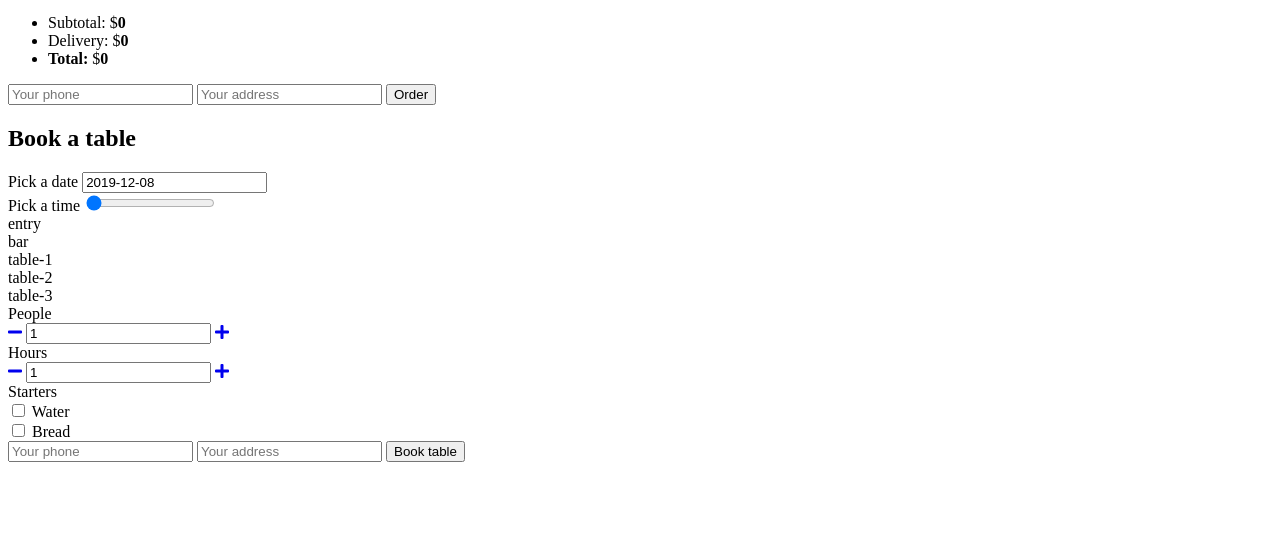
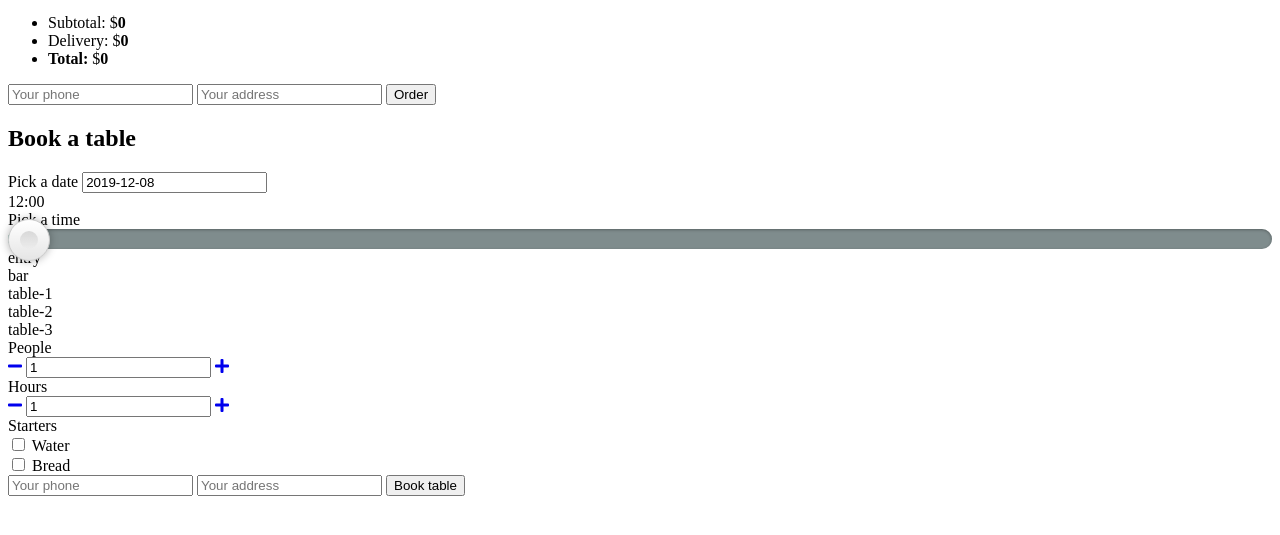
Before and after one commit to JaroslawSzewczyk/project-pizzeria, a website with bundled scripts: page src/index.html in a window 1280 px wide. Shown: the part 165-700 px from the top of the page. Built offline with nearby package versions, Linux system fonts and the light colour scheme; files whose address does not match are found by name.

Commit message:
fix issue with range-slider, add HourPicker class

```diff
--- a/src/index.html
+++ b/src/index.html
@@ -10,7 +10,7 @@
     rel="stylesheet">
   <link href="https://use.fontawesome.com/releases/v5.7.2/css/all.css" rel="stylesheet">
   <link rel="stylesheet" href="https://cdn.jsdelivr.net/npm/flatpickr/dist/flatpickr.min.css">
-  <link rel="stylesheet" href="/src/vendor/range-slider.min.css">
+  <link rel="stylesheet" href="vendor/range-slider.min.css">
   <link rel="stylesheet" href="css/style.css">
 </head>
 
@@ -250,7 +250,7 @@
 
   <script src="https://cdnjs.cloudflare.com/ajax/libs/handlebars.js/4.1.0/handlebars.min.js"></script>
   <script src="https://cdn.jsdelivr.net/npm/flatpickr"></script>
-  <script src="/src/vendor/range-slider.min.js"></script>
+  <script src="/vendor/range-slider.min.js"></script>
   <script src="js/app.js" type="module"></script>
 </body>
 
--- a/src/js/components/DatePicker.js
+++ b/src/js/components/DatePicker.js
@@ -33,7 +33,7 @@ class DatePicker extends BaseWidget {
       'disable': [
         function (date) {
           // return true to disable
-          return (date.getDay() === 1);
+          return (date.getDay() === 1); // changing day when restaurant is close
         }
       ],
       'locale': {
--- a/src/js/components/HourPicker.js
+++ b/src/js/components/HourPicker.js
@@ -12,14 +12,42 @@ class HourPicker extends BaseWidget {
     const thisWidget = this;
 
     thisWidget.dom.input = wrapper.querySelector(select.widgets.hourPicker.input);
+    console.log(' thisWidget.dom.input', thisWidget.dom.input);
     thisWidget.dom.output = wrapper.querySelector(select.widgets.hourPicker.output);
 
+    thisWidget.initPlugin();
+
+    thisWidget.value = thisWidget.dom.input.value;
+
+  }
+
+  initPlugin() {
+
+    const thisWidget = this;
+
+    // eslint-disable-next-line no-undef
+    rangeSlider.create(thisWidget.dom.input);
+
+    thisWidget.dom.input.addEventListener('input', function () {
+
+      thisWidget.value = thisWidget.dom.input.value;
+    });
   }
 
   parseValue(value) {
     return utils.numberToHour(value);
   }
 
+  isValid() {
+    return true;
+  }
+
+  renderValue() {
+    const thisWidget = this;
+
+    thisWidget.dom.output.innerHTML = thisWidget.value;
+  }
+
 }
 
 export default HourPicker;
```
